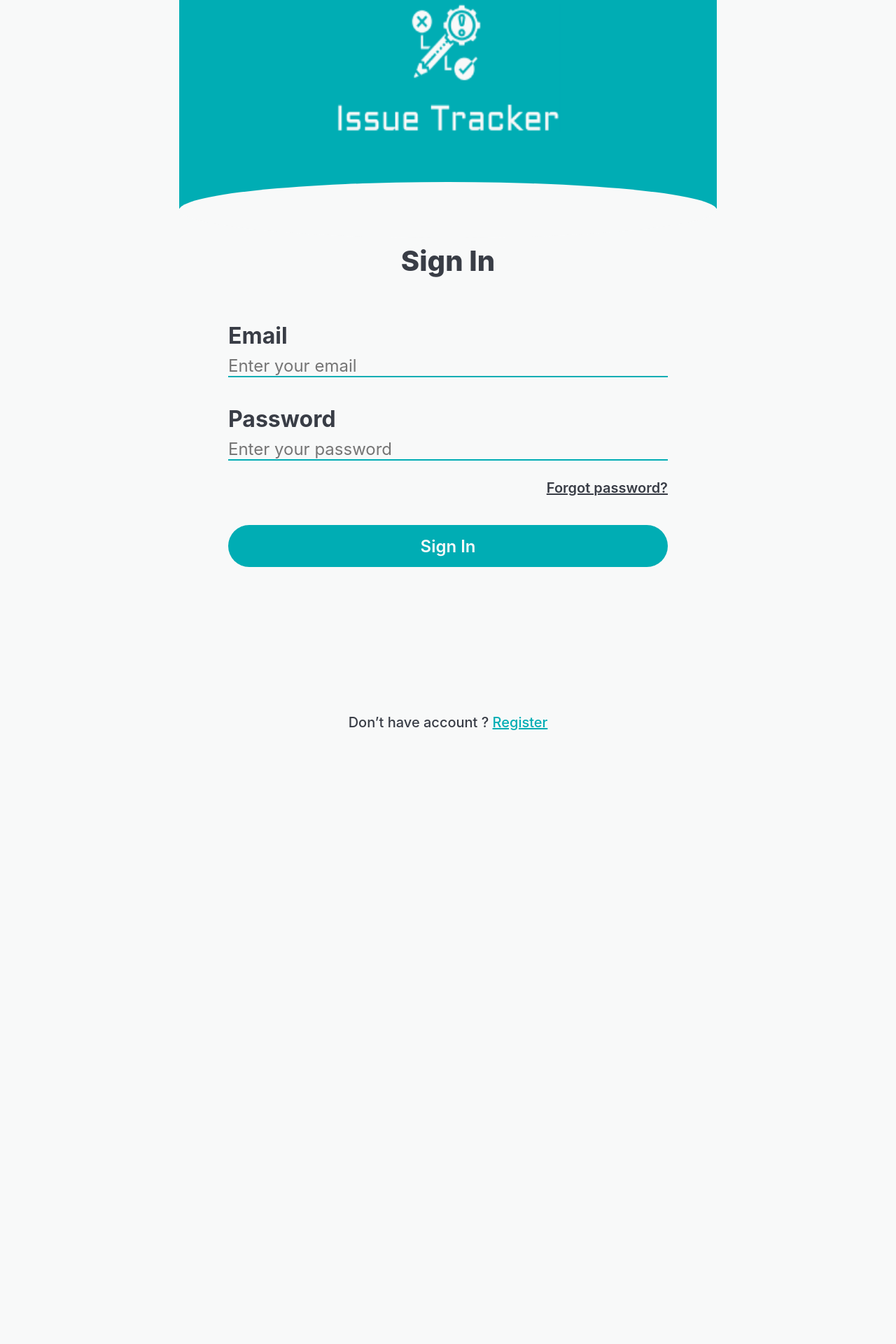
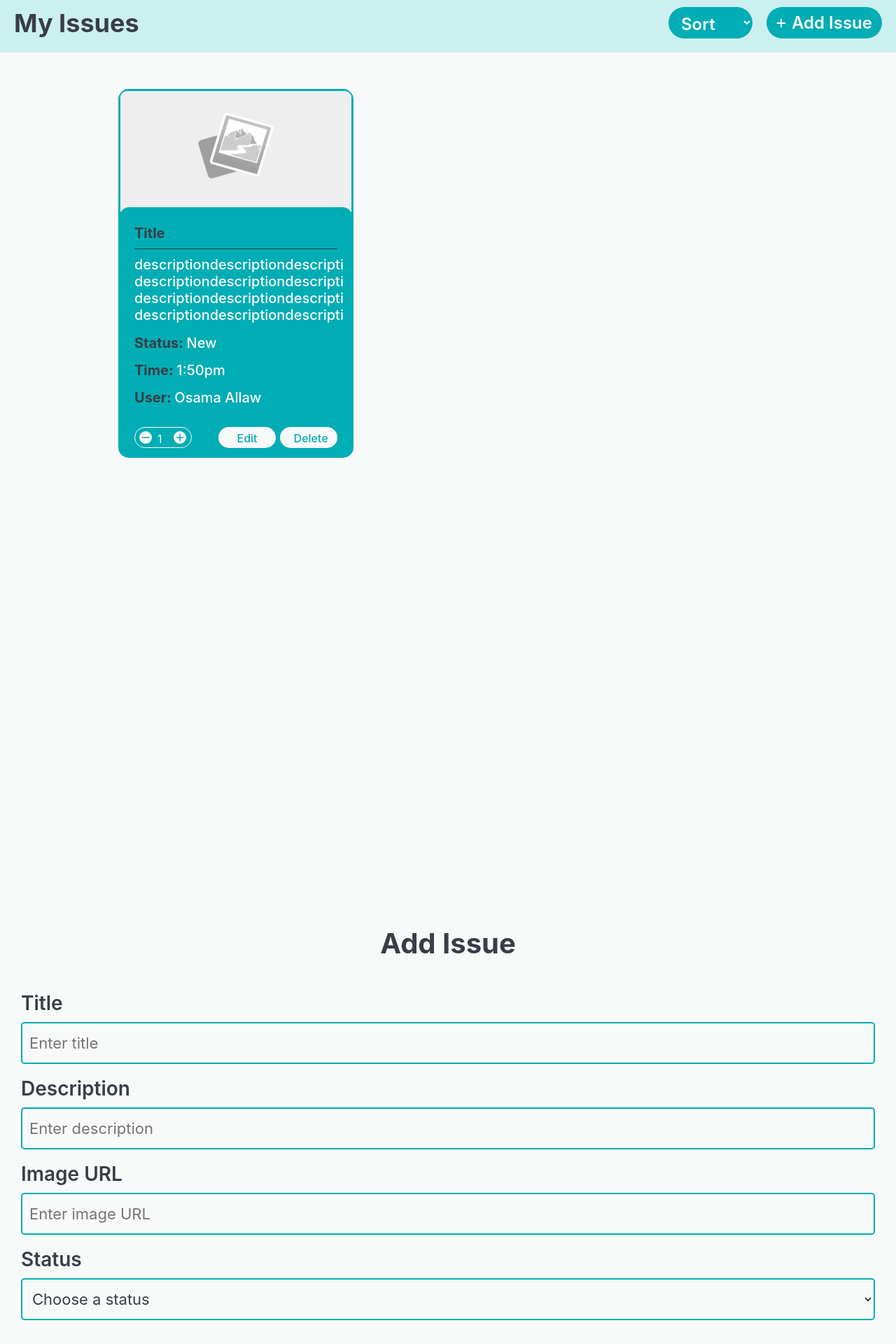
Before and after one commit to EzaldinAlzaher/Issue-Tracker, a React (Vite) app: page / in a window 1280 px wide. Shown: the part 80-2000 px from the top of the page at 70% size. Before the commit the page ends 1139 px from the top, so only its background shows below. Built offline with nearby package versions, Linux system fonts and the light colour scheme; a web font is replaced by a local one.

Commit message:
Add AddIssue component with form handling and integrate ActiveIssues component

```diff
--- /dev/null
+++ b/src/Components/ActiveIssues.jsx
@@ -0,0 +1,37 @@
+export default function ActiveIssues() {
+  return (
+    <div className="h-[57px] bg-[#CCEFF0] p-[10px] flex justify-between items-center sticky top-0 z-10 md:h-[85px] md:p-[20px] 2xl:h-[115px] 2xl:p-[30px]">
+      <h2 className="text-tertiary text-[20px] font-[700] md:text-[36px] 2xl:text-[40px]">
+        My Issues
+      </h2>
+      <div className="flex justify-center">
+        {/* Sorting by status */}
+        <select className="w-[84px] h-[37px] bg-primary text-secondary rounded-[18px] font-[600] border-none px-[14px] py-[9px] gap-[7px] outline-none md:w-[120px] md:h-[45px] md:text-[24px] md:rounded-[180px] 2xl:w-[158px] 2xl:h-[65px] 2xl:px-[34px] 2xl:text-[32px]">
+          <option value="" selected disabled>
+            Sort
+          </option>
+          <option value="open">Open</option>
+          <option value="progress">In Progress</option>
+          <option value="closed">Closed</option>
+        </select>
+        {/* Button add */}
+        <button className="w-[115px] h-[37px] bg-primary text-secondary rounded-[18px] border-none flex justify-between items-center px-[14px] py-[9px] gap-[1px] ml-[6px] text-center text-[15px] font-[600] md:w-[165px] md:h-[45px] md:text-[24px] md:rounded-[180px] md:ml-[20px] 2xl:w-[244px] 2xl:h-[65px] 2xl:px-[34px] 2xl:text-[32px]">
+          <svg
+            className="md:w-[14px] md:h-[14px] 2xl:w-[22px] 2xl:h-[22px]"
+            width="12"
+            height="13"
+            viewBox="0 0 12 13"
+            fill="none"
+            xmlns="http://www.w3.org/2000/svg"
+          >
+            <path
+              d="M11.8337 7.33165H6.83366V12.3316H5.16699V7.33165H0.166992V5.66498H5.16699V0.664978H6.83366V5.66498H11.8337V7.33165Z"
+              fill="#F9F9F9"
+            />
+          </svg>
+          Add Issue
+        </button>
+      </div>
+    </div>
+  );
+}
--- a/src/Pages/AddIssue.jsx
+++ b/src/Pages/AddIssue.jsx
@@ -1,4 +1,18 @@
+import { useState } from "react";
+
 export default function AddIssue() {
+  //
+  const [issueInfo, setIssueInfo] = useState({
+    title: "",
+    description: "",
+    imageUrl: "",
+    issueStatus: "",
+  });
+
+  const handleChange = (e) => {
+    const { name, value } = e.target;
+    setIssueInfo({ ...issueInfo, [name]: value });
+  };
   return (
     <div className="bg-secondary px-[24px] md:px-[30px] 2xl:px-[65px] 2xl:flex 2xl:flex-col 2xl:items-center">
       <div className="flex flex-col 2xl:w-[1406px] 2xl:bg-[#00ADB433] 2xl:rounded-[20px] 2xl:my-[130px]">
@@ -7,7 +21,7 @@ export default function AddIssue() {
           Add Issue
         </h1>
         {/* Inputs */}
-        <form action="">
+        <form>
           <div className="2xl:grid 2xl:grid-cols-2 2xl:grid-rows-2 2xl:pl-[140px]">
             {/* Input Title */}
             <div className="mb-[18px] 2xl:mb-[40px]">
@@ -22,6 +36,9 @@ export default function AddIssue() {
                 className="w-[100%] h-[50px] bg-secondary rounded-[5px] pl-[10px] border-[2px] border-solid border-primary text-[16px] mt-[10px] outline-none md:h-[60px] md:text-[22px] 2xl:w-[482px] 2xl:h-[70px] 2xl:text-[28px] 2xl:mt-[22px]"
                 type="text"
                 placeholder="Enter title"
+                name="title"
+                value={issueInfo.title}
+                onChange={handleChange}
               />
             </div>
             {/* Input Description */}
@@ -37,6 +54,9 @@ export default function AddIssue() {
                 className="w-[100%] h-[50px] bg-secondary rounded-[5px] pl-[10px] border-[2px] border-solid border-primary text-[16px] mt-[10px] outline-none md:h-[60px] md:text-[22px] 2xl:w-[482px] 2xl:h-[70px] 2xl:text-[28px] 2xl:mt-[22px]"
                 type="text"
                 placeholder="Enter description"
+                name="description"
+                value={issueInfo.description}
+                onChange={handleChange}
               />
             </div>
             {/* Input Image URL */}
@@ -52,6 +72,9 @@ export default function AddIssue() {
                 className="w-[100%] h-[50px] bg-secondary rounded-[5px] pl-[10px] border-[2px] border-solid border-primary text-[16px] mt-[10px] outline-none md:h-[60px] md:text-[22px] 2xl:w-[482px] 2xl:h-[70px] 2xl:text-[28px] 2xl:mt-[22px]"
                 type="text"
                 placeholder="Enter image URL"
+                name="imageUrl"
+                value={issueInfo.imageUrl}
+                onChange={handleChange}
               />
             </div>
             {/* Select Status */}
@@ -66,6 +89,8 @@ export default function AddIssue() {
               <select
                 name="status"
                 className="w-[100%] h-[50px] bg-secondary rounded-[5px] text-[16px] text-tertiary px-[10px] border-[2px] border-solid border-primary mt-[10px] outline-none md:h-[60px] md:text-[22px] 2xl:w-[482px] 2xl:h-[70px] 2xl:text-[28px] 2xl:mt-[22px]"
+                value={issueInfo.issueStatus}
+                onChange={handleChange}
               >
                 <option value="" disabled selected>
                   Choose a status
--- a/src/Pages/Home.jsx
+++ b/src/Pages/Home.jsx
@@ -1,3 +1,4 @@
+import ActiveIssues from "../Components/ActiveIssues";
 import IssueCard from "../Components/IssueCard";
 import NavBar from "../Components/NavBar";
 
@@ -6,47 +7,9 @@ export default function Home() {
     <div>
       <NavBar />
       {/* Add Issue and Sorting the Issues */}
-      <div className="h-[57px] bg-[#CCEFF0] p-[10px] flex justify-between items-center sticky top-0 z-10 md:h-[85px] md:p-[20px] 2xl:h-[115px] 2xl:p-[30px]">
-        <h2 className="text-tertiary text-[20px] font-[700] md:text-[36px] 2xl:text-[40px]">
-          My Issues
-        </h2>
-        <div className="flex justify-center">
-          {/* Sorting */}
-          <select className="w-[84px] h-[37px] bg-primary text-secondary rounded-[18px] font-[600] border-none px-[14px] py-[9px] gap-[7px] outline-none md:w-[120px] md:h-[45px] md:text-[24px] md:rounded-[180px] 2xl:w-[158px] 2xl:h-[65px] 2xl:px-[34px] 2xl:text-[32px]">
-            <option value="" selected disabled>
-              Sort
-            </option>
-            <option value="open">Open</option>
-            <option value="progress">In Progress</option>
-            <option value="closed">Closed</option>
-          </select>
-          {/* Button add */}
-          <button className="w-[115px] h-[37px] bg-primary text-secondary rounded-[18px] border-none flex justify-between items-center px-[14px] py-[9px] gap-[1px] ml-[6px] text-center text-[15px] font-[600] md:w-[165px] md:h-[45px] md:text-[24px] md:rounded-[180px] md:ml-[20px] 2xl:w-[244px] 2xl:h-[65px] 2xl:px-[34px] 2xl:text-[32px]">
-            <svg
-              className="md:w-[14px] md:h-[14px] 2xl:w-[22px] 2xl:h-[22px]"
-              width="12"
-              height="13"
-              viewBox="0 0 12 13"
-              fill="none"
-              xmlns="http://www.w3.org/2000/svg"
-            >
-              <path
-                d="M11.8337 7.33165H6.83366V12.3316H5.16699V7.33165H0.166992V5.66498H5.16699V0.664978H6.83366V5.66498H11.8337V7.33165Z"
-                fill="#F9F9F9"
-              />
-            </svg>
-            Add Issue
-          </button>
-        </div>
-      </div>
+      <ActiveIssues />
       {/* Cards of Issues */}
       <div className="grid grid-cols-1 grid-rows-1 justify-items-center items-center md:p-[34px] md:grid-cols-2 md:grid-rows-2 2xl:grid-cols-4 2xl:grid-rows-4 2xl:p-[50px]">
-        <IssueCard />
-        <IssueCard />
-        <IssueCard />
-        <IssueCard />
-        <IssueCard />
-        <IssueCard />
         <IssueCard />
       </div>
     </div>
--- a/src/main.jsx
+++ b/src/main.jsx
@@ -1,7 +1,8 @@
 import { StrictMode } from "react";
 import { createRoot } from "react-dom/client";
 import "./index.css";
-import SignIn from "./Pages/SignIn";
+import Home from "./Pages/Home";
+import AddIssue from "./Pages/AddIssue";
 // import { ChakraProvider, ColorModeScript } from "@chakra-ui/react";
 // import theme from "../Theme.js";
 // import { RouterProvider } from "react-router-dom";
@@ -13,6 +14,7 @@ createRoot(document.getElementById("root")).render(
       <ColorModeScript initialColorMode={theme.config.initialColorMode} />
       <RouterProvider router={router} />
     </ChakraProvider> */}
-    <SignIn />
+    <Home />
+    <AddIssue />
   </StrictMode>
 );
```
